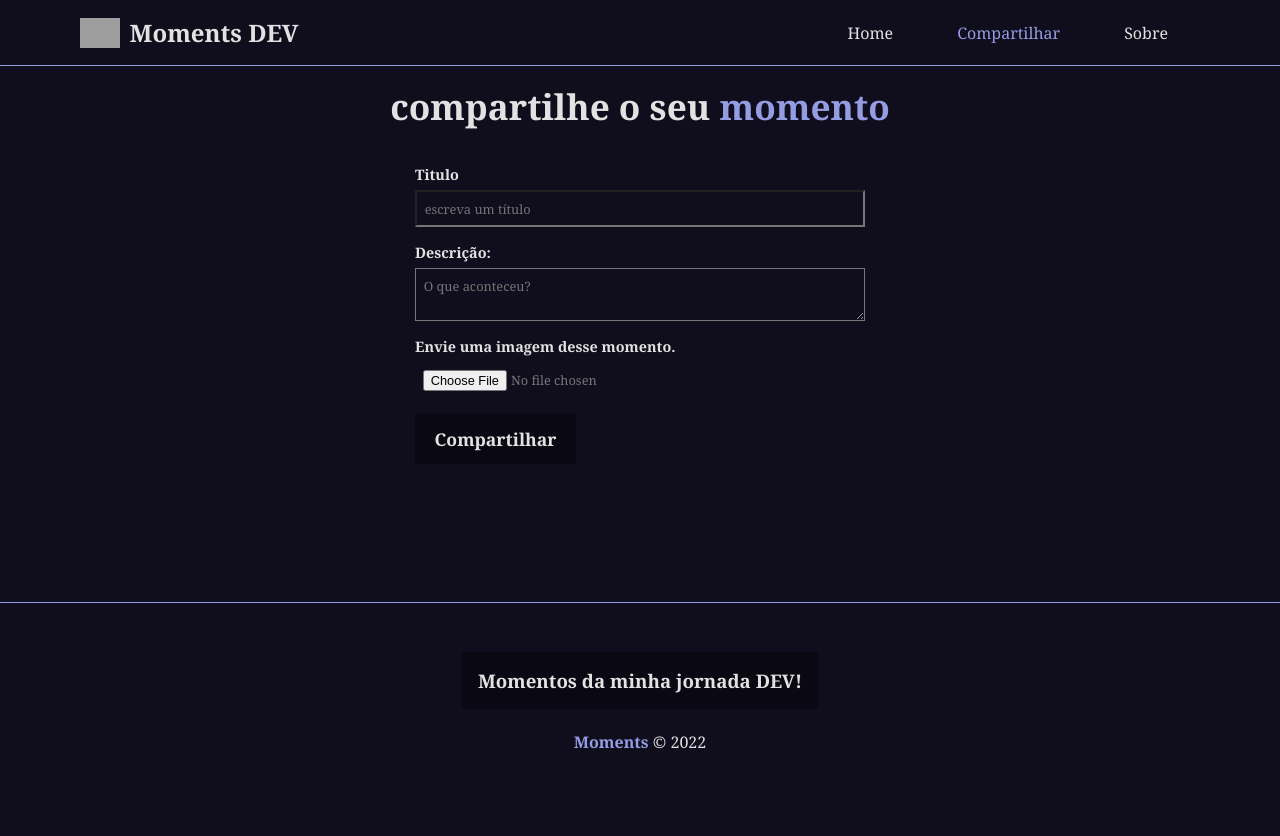
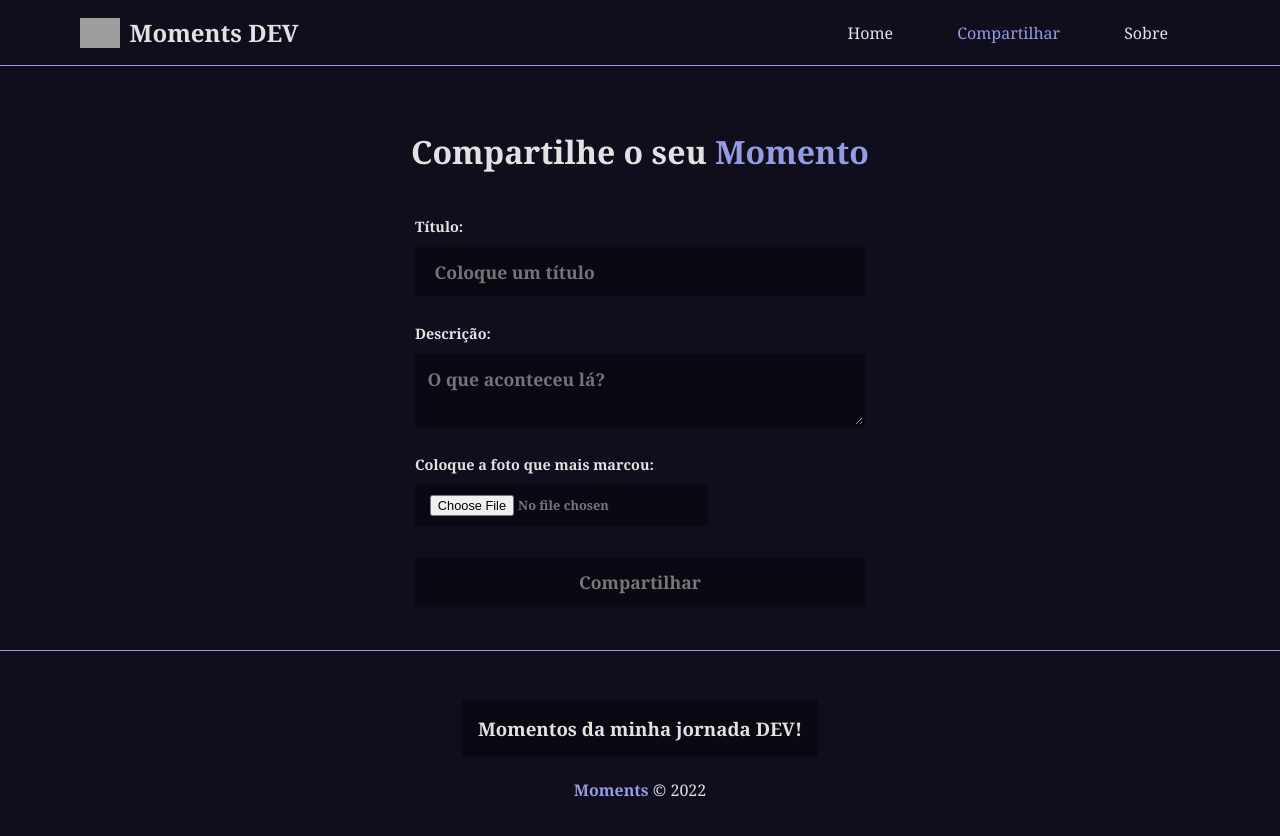
Before and after one commit to oeduardodev/PROJETO-Codei-frontend, an Angular app: page /moments/new in a window 1280 px wide. Shown: the top 836 px of the page. Before the commit the page ends 802 px from the top, so only its background shows below. Built offline with nearby package versions, Linux system fonts and the light colour scheme; grey boxes are pictures that could not be loaded.

Commit message:
FEAT: Página de formulário.

```diff
--- a/src/app/components/moment-form/moment-form.component.html
+++ b/src/app/components/moment-form/moment-form.component.html
@@ -1,15 +1,24 @@
-<form action="">
+<form (ngSubmit)="submit()" [formGroup]="momentForm" #formDir="ngForm">
     <div class="form-group">
-        <label for="title">Titulo</label>
-        <input type="text" placeholder="escreva um título" required>
+        <input type="hidden" formControlName="id" />
     </div>
     <div class="form-group">
-        <label for="title">Descrição:</label>
-        <textarea placeholder="O que aconteceu?" required></textarea>
+        <label for="title">Título:</label>
+        <input type="text" formControlName="title" placeholder="Coloque um título" required />
+        <div *ngIf="title.invalid && formDir.submitted" class="validation-error">
+            <p *ngIf="title.errors?.['required']">O título é obrigatório.</p>
+        </div>
     </div>
     <div class="form-group">
-        <label for="image">Envie uma imagem desse momento.</label>
-        <input type="file">
+        <label for="description">Descrição:</label>
+        <textarea formControlName="description" placeholder="O que aconteceu lá?"></textarea>
+        <div *ngIf="description.invalid && formDir.submitted" class="validation-error">
+            <p *ngIf="description.errors?.['required']">A descrição é obrigatória.</p>
+        </div>
     </div>
-    <input type="submit" value="{{btnText}}">
+    <div class="form-group">
+        <label for="image">Coloque a foto que mais marcou:</label>
+        <input type="file" />
+        <input type="submit" value="{{ btnText }}" />
+    </div>
 </form>
--- a/src/app/components/moment-form/moment-form.component.ts
+++ b/src/app/components/moment-form/moment-form.component.ts
@@ -1,12 +1,48 @@
-import { Component, Input } from '@angular/core';
+import { Component, Input, OnInit } from '@angular/core';
+import { FormGroup, FormControl, Validators } from '@angular/forms';
+import { ReactiveFormsModule } from '@angular/forms';
+import { CommonModule } from '@angular/common';
+
 
 @Component({
   selector: 'app-moment-form',
   standalone: true,
-  imports: [],
+  imports: [ReactiveFormsModule, CommonModule],
   templateUrl: './moment-form.component.html',
   styleUrl: './moment-form.component.css'
 })
-export class MomentFormComponent {
-  @Input() btnText!: string
+
+export class MomentFormComponent implements OnInit {
+
+  @Input() btnText!: string;
+  momentForm!: FormGroup;
+
+  ngOnInit(): void {
+    this.momentForm = new FormGroup({
+      id: new FormControl(''),
+      title: new FormControl('', [Validators.required]),
+      description: new FormControl('', [Validators.required]),
+      image: new FormControl(''),
+    });
+  }
+
+  get title() {
+    return this.momentForm.get('title')!;
+  }
+
+  get description() {
+    return this.momentForm.get('description')!;
+  }
+
+
+  submit() {
+    if (this.momentForm.invalid) {
+      console.log('deu ruim');
+      return;
+    }
+
+    console.log('deu bom');
+
+
+  }
 }
--- a/src/app/components/pages/new-moment/new-moment.component.css
+++ b/src/app/components/pages/new-moment/new-moment.component.css
@@ -1,9 +1,13 @@
 h2 {
     text-align: center;
-    margin-bottom: 1em;
-    font-size: 2.2em;
+    margin-bottom: 0.5em;
+    font-size: 2em;
 }
 
 h2 span {
     color: #949ce2;
 }
+
+.containerForm {
+    margin: 4rem;
+}
--- a/src/app/components/pages/new-moment/new-moment.component.html
+++ b/src/app/components/pages/new-moment/new-moment.component.html
@@ -1,2 +1,4 @@
-<h2>compartilhe o seu <span>momento</span>
-</h2><app-moment-form [btnText]="btnText"></app-moment-form>
+<div class="containerForm">
+    <h2>Compartilhe o seu <span>Momento</span>
+    </h2><app-moment-form [btnText]="btnText"></app-moment-form>
+</div>
--- a/src/styles.css
+++ b/src/styles.css
@@ -80,14 +80,25 @@ form {
 .form-group label {
     font-weight: bold;
     font-size: 0.9em;
-    margin-bottom: 0.4em;
+    margin: 0.8em 0em 0.8em 0em;
 }
 
 .form-group input,
 .form-group textarea {
     padding: 0.6em;
     color: #777;
-    font-size: 0.8em;
+}
+
+textarea,
+input[type="text"] {
+    background-color: #0000005e;
+    border: none;
+    padding: 0.6em 1em;
+    font-weight: bold;
+    cursor: pointer;
+    font-size: 1.1em;
+    border: 2px solid transparent;
+    transition: 0.4s;
 }
 
 input[type="submit"] {
@@ -99,6 +110,19 @@ input[type="submit"] {
     font-size: 1.1em;
     border: 2px solid transparent;
     transition: 0.4s;
+}
+
+input[type="file"] {
+    background-color: #0000005e;
+    border: none;
+    padding: 0.6em 1em;
+    font-weight: bold;
+    cursor: pointer;
+    font-size: 0.8em;
+    border: 2px solid transparent;
+    transition: 0.4s;
+    margin-bottom: 2rem;
+    width: 65%;
 }
 
 input[type="submit"]:hover {
```
